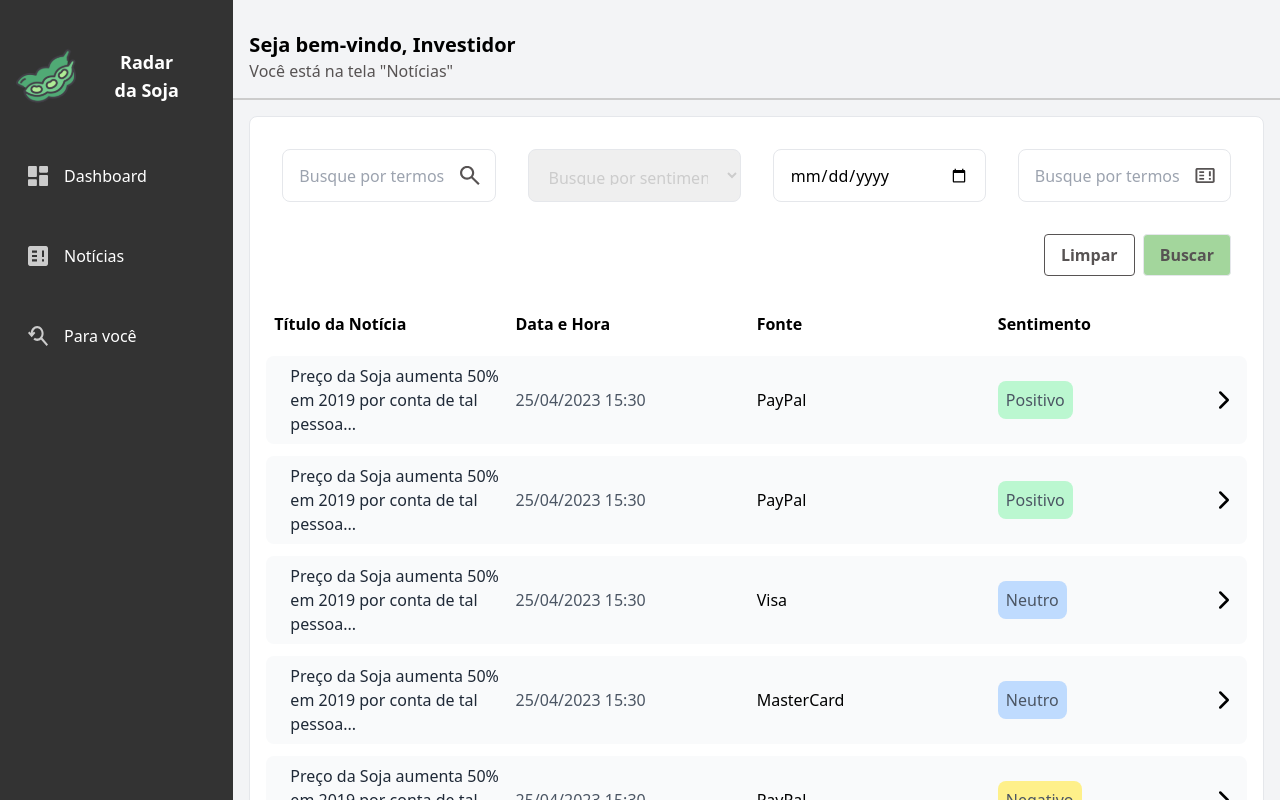
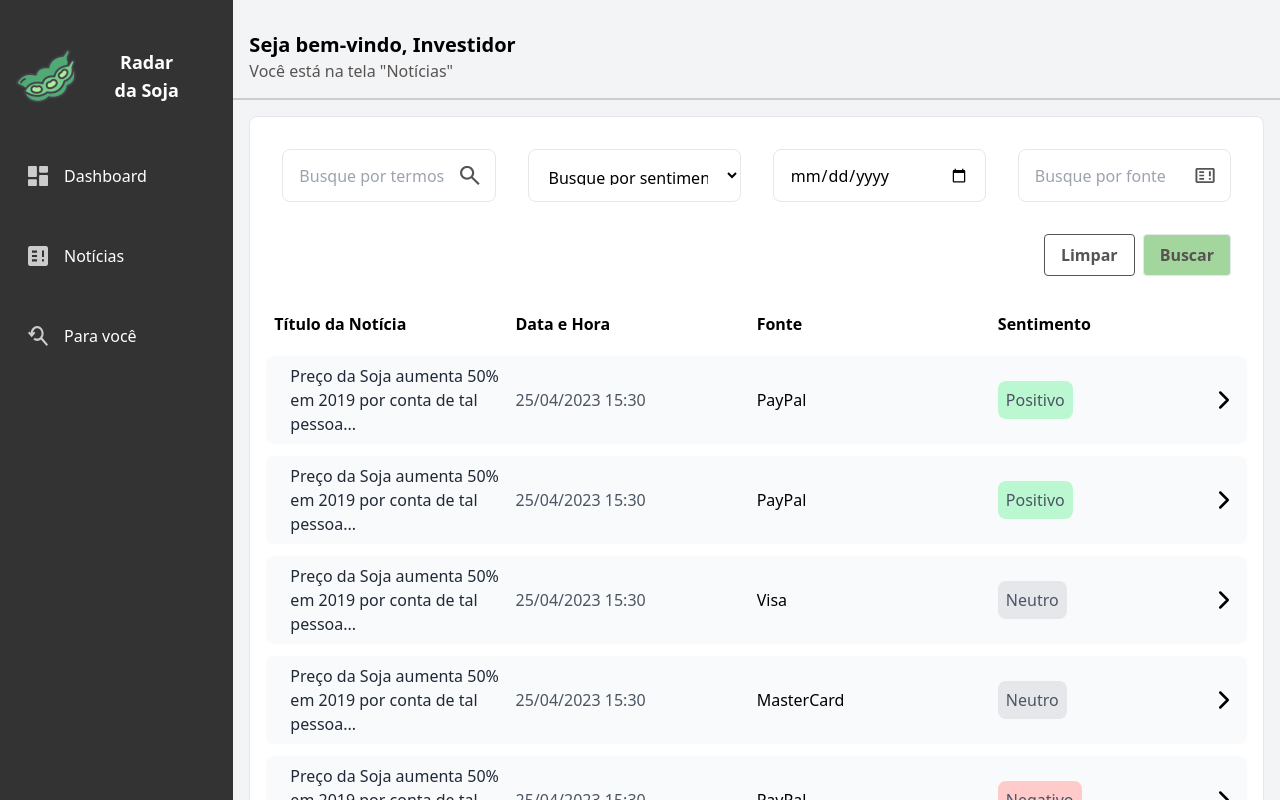
Before and after one commit to comitivaesperanca/frontend, a Next.js app: page /news in a window 1280 px wide. Shown: the top 800 px of the page. Built offline with nearby package versions, Linux system fonts and the light colour scheme; no server answers.

Commit message:
Feature: Criando redirecionamento de notícia

```diff
--- a/components/PieChart.jsx
+++ b/components/PieChart.jsx
@@ -1,18 +1,11 @@
-import React, { useState, useEffect } from 'react';
+import React from 'react';
 import { Chart as ChartJS, ArcElement, Tooltip, Legend } from 'chart.js';
 import { Pie } from 'react-chartjs-2';
 
 ChartJS.register(ArcElement, Tooltip, Legend);
 
 export function PieChart(props) {
-  const [chartData, setChartData] = useState({
-    datasets: [],
-  });
-
-  const [chartOptions, setChartOptions] = useState({});
-
-  useEffect(() => {
-    setChartData({
+  const data = {
     labels: ['Positivo', 'Neutro', 'Negativo'],
     datasets: [
       {
@@ -31,8 +24,9 @@ export function PieChart(props) {
         borderWidth: 1,
       },
     ],
-    })
-    setChartOptions({
+  };
+
+  const options = {
     plugins: {
         legend: {
             position: 'bottom',
@@ -44,8 +38,7 @@ export function PieChart(props) {
     },
     maintainAspectRatio: false,
     responsive: true
-    })
-  }, []);
+};
 
-  return <Pie data={chartData} options={chartOptions}  />;
+  return <Pie data={data} options={options}  />;
 }
--- a/pages/news-info/index.jsx
+++ b/pages/news-info/index.jsx
@@ -57,12 +57,12 @@ const NewsInfo = () => {
               </div>
           </div>
         </div>
-        <div className='flex lg:flex-row md:flex-col sm:flex-col m-auto lg:w-[800px] py-4 justify-center'>
-          <div className='w-full lg:w-[800px] lg:mx-10 md:m-auto sm:m-auto  p-4 border rounded-lg bg-white overflow-y-auto'>
+        <div className='flex lg:flex-row sm:flex-col w-full py-4 justify-around'>
+          <div className='w-full lg:w-[800px] lg:m-0  md:m-auto sm:m-auto  p-4 border rounded-lg bg-white '>
             <label className="block mb-2 text-sm font-medium text-gray-900">Conteúdo da notícia:</label>
             <textarea id="message" rows="8" className="block p-2.5 w-full text-sm text-gray-900 bg-gray-50 rounded-lg border border-gray-300 focus:ring-blue-500 focus:border-blue-500" placeholder="..." disabled></textarea>
           </div>
-          <div className='lg:w-[300px] sm:w-60 p-4 border rounded-lg bg-white lg:m-0 sm:m-auto sm:mx-10'>
+          <div className='lg:w-[300px] sm:w-60 border rounded-lg bg-white lg:my-0 md:my-0 sm:my-2 lg:mx-0 md:mx-auto sm:mx-auto'>
             <PieChart title={"Sentimentos do texto"} />
           </div>
         </div>
--- a/pages/news/index.jsx
+++ b/pages/news/index.jsx
@@ -6,9 +6,15 @@ import { useState, useEffect } from 'react'
 import Link from 'next/link.js';
 
 const news = () => {
-  const [newsData, setNewsData] = useState([])
-  const [isLoading, setLoading] = useState(false)
-  const [countNews, setCountNews] = useState(0)
+  const [newsData, setNewsData] = useState([]);
+  const [isLoading, setLoading] = useState(false);
+  const [countNews, setCountNews] = useState(0);
+
+  const [term, setTerm] = useState('');
+  const [date, setDate] = useState('');
+  const [feeling, setFeeling] = useState(0);
+  const [font, setFont] = useState('');
+
 
   useEffect(() => {
     setLoading(true)
@@ -21,7 +27,21 @@ const news = () => {
 
       setCountNews(newsData.length)
 
-  }, [])
+  }, []);
+
+  const cleanSearchFields = () => {
+    setFeeling(0)
+    setDate('')
+    setFont('')
+    setTerm('')
+  }
+
+  const searchNews = () => {
+    console.log(date)
+    console.log(feeling)
+    console.log(font)
+    console.log(term)
+  }
 
   return (
     <div className='bg-gray-100 min-h-screen'>
@@ -37,12 +57,12 @@ const news = () => {
               <div className='lg:col-span-2 col-span-1 bg-white flex justify-between  '>
                   <div className='flex flex-row w-full items-center relative'>
                     <Image className='absolute right-0 mr-4' src="/search-icon.svg" alt="Radar da Soja" width={20} height={20} />
-                    <input className="enabled:hover:border-gray-400 disabled:opacity-75 w-full h-[53px] border p-4 rounded-lg" placeholder='Busque por termos'/>
+                    <input id='term' name='term' value={term} onChange={e => { setTerm(e.currentTarget.value); }} className="enabled:hover:border-gray-400 disabled:opacity-75 w-full h-[53px] border p-4 rounded-lg" placeholder='Busque por termos'/>
                   </div>
               </div>
               <div className='lg:col-span-2 col-span-1 bg-white flex justify-between  '>
                   <div className='flex flex-row w-full items-center relative'>
-                    <select id="feeling" defaultValue={0} className="enabled:hover:border-gray-400 disabled:opacity-75 w-full h-[53px]  border p-4 rounded-lg  text-[#CCCCCC]">
+                    <select id="feeling" name="feeling" value={feeling} onChange={e => { setFeeling(e.currentTarget.value); }} className=" w-full h-[53px]  border p-4 rounded-lg bg-white  ">
                       <option value="0">Busque por sentimento</option>
                       <option value="1">Positivo</option>
                       <option value="2">Neutro</option>
@@ -52,24 +72,24 @@ const news = () => {
               </div>
               <div className='lg:col-span-2 col-span-1 bg-white flex justify-between'>
                   <div className='flex flex-row w-full items-center relative'>
-                    <input placeholder="Insira a data" className="enabled:hover:border-gray-400 disabled:opacity-75 w-full h-[53px] border p-4 rounded-lg" type="date" />
+                    <input id='date' name='date' value={date} onChange={e => { setDate(e.currentTarget.value); }} lang="pt_BR" placeholder="Insira a data" className="enabled:hover:border-gray-400 disabled:opacity-75 w-full h-[53px] border p-4 rounded-lg" type="date" />
                   </div>
               </div>
               <div className='lg:col-span-2 col-span-1 bg-white flex justify-between  '>
                   <div className='flex flex-row w-full items-center relative'>
                     <Image className='absolute right-0 mr-4' src="/font-icon.svg" alt="Radar da Soja" width={20} height={20} />
-                    <input className="enabled:hover:border-gray-400 disabled:opacity-75 w-full h-[53px] border p-4 rounded-lg " placeholder='Busque por termos'/>
+                    <input id='term' name='term' value={font} onChange={e => { setFont(e.currentTarget.value); }} className="enabled:hover:border-gray-400 disabled:opacity-75 w-full h-[53px] border p-4 rounded-lg " placeholder='Busque por fonte'/>
                   </div>
               </div>
           </div>
           <div className='grid lg:grid-cols-2 p-4 gap-2'>
               <div className='lg:col-end-7 col-span-1 bg-white flex justify-between  '>
-                <button className="bg-transparent text-[#575353] font-semibold  py-2 px-4 border border-[#575353] rounded">
+                <button className="bg-transparent text-[#575353] font-semibold  py-2 px-4 border border-[#575353] rounded" onClick={cleanSearchFields}>
                   Limpar
                 </button>
               </div>
               <div className='lg:col-start-7 col-span-1 bg-white flex justify-between  '>
-                <button className="bg-[#A3D69C] text-[#575353] font-bold py-2 px-4 border  rounded">
+                <button className="bg-[#A3D69C] text-[#575353] font-bold py-2 px-4 border  rounded" onClick={searchNews}>
                   Buscar
                 </button>
               </div>
@@ -82,8 +102,9 @@ const news = () => {
           </div>
           <ul>
             {data.map((order, id) => (
+              <Link key={id} href={'/news-info?id=' + order.id}>
               <li
-                key={id}
+
                 className='bg-gray-50 hover:bg-gray-100 rounded-lg my-3 p-2 grid md:grid-cols-4 sm:grid-cols-3 grid-cols-2 items-center justify-between cursor-pointer'
               >
                 <div className='flex'>
@@ -105,18 +126,17 @@ const news = () => {
                         order.status == 'Positivo'
                           ? 'bg-green-200 p-2 rounded-lg'
                           : order.status == 'Neutro'
-                          ? 'bg-blue-200 p-2 rounded-lg'
-                          : 'bg-yellow-200 p-2 rounded-lg'
+                          ? 'bg-gray-200 p-2 rounded-lg'
+                          : 'bg-red-200 p-2 rounded-lg'
                       }
                     >
                       {order.status}
                     </span>
                   </p>
-                  <Link href={'/news-info?id=' + order.id}>
                     <FiChevronRight size={30}/>
-                  </Link>
                 </div>
               </li>
+              </Link>
             ))}
           </ul>
 
@@ -129,8 +149,8 @@ const news = () => {
               <button className="bg-transparent hover:bg-green-200 text-[#575353] font-semibold  py-2 px-4 border border-[#575353] rounded">
                 <FiChevronLeft size={16}/>
               </button>
-              <button className="bg-transparent text-[#575353] font-semibold  py-2 px-4 border border-[#575353] rounded">
-                  <FiChevronRight size={16}/>
+              <button className="bg-transparent hover:bg-green-200  text-[#575353] font-semibold  py-2 px-4 border border-[#575353] rounded">
+                <FiChevronRight size={16}/>
               </button>
           </div>
         </div>
```
Lines whose indentation alone changed are shown as unchanged.
